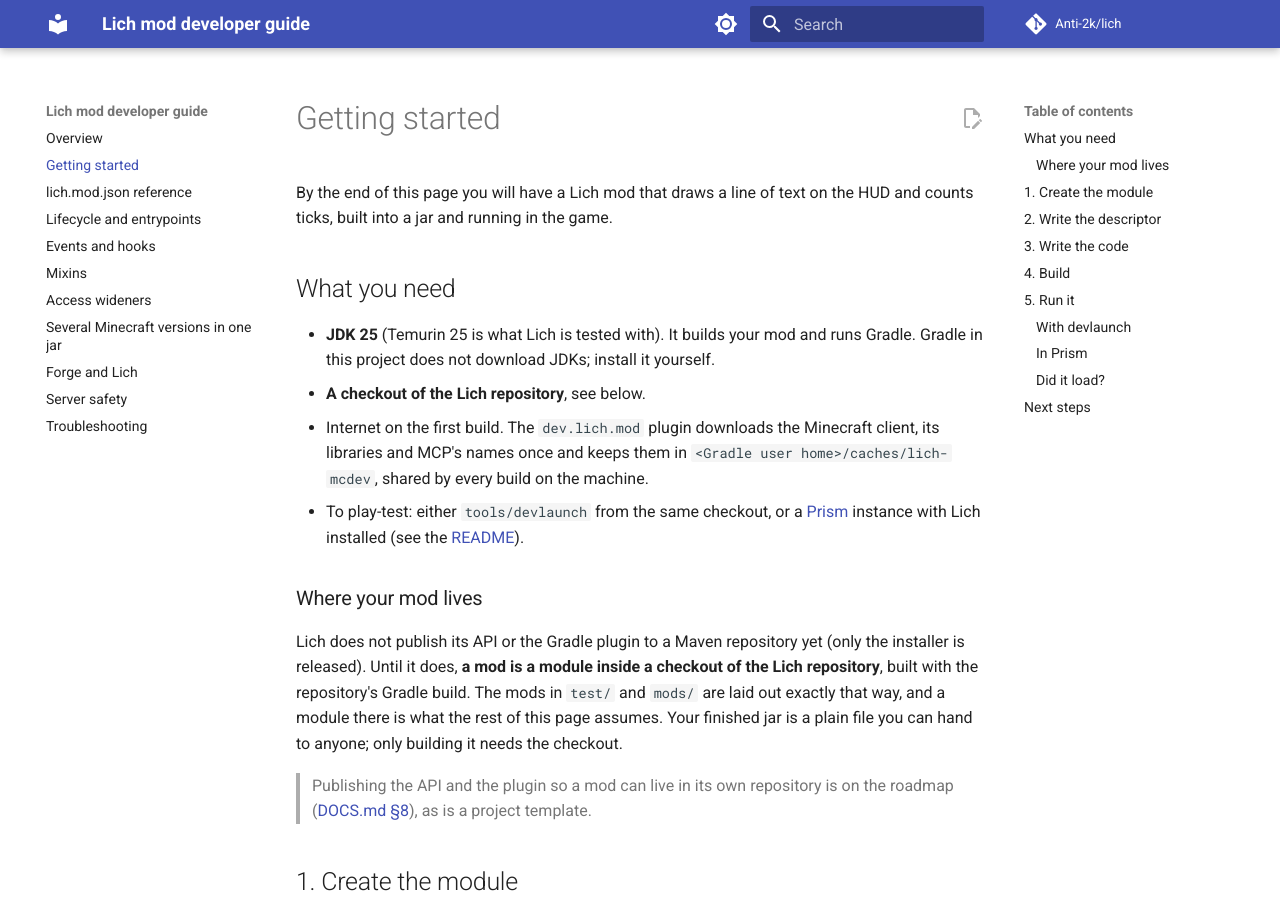
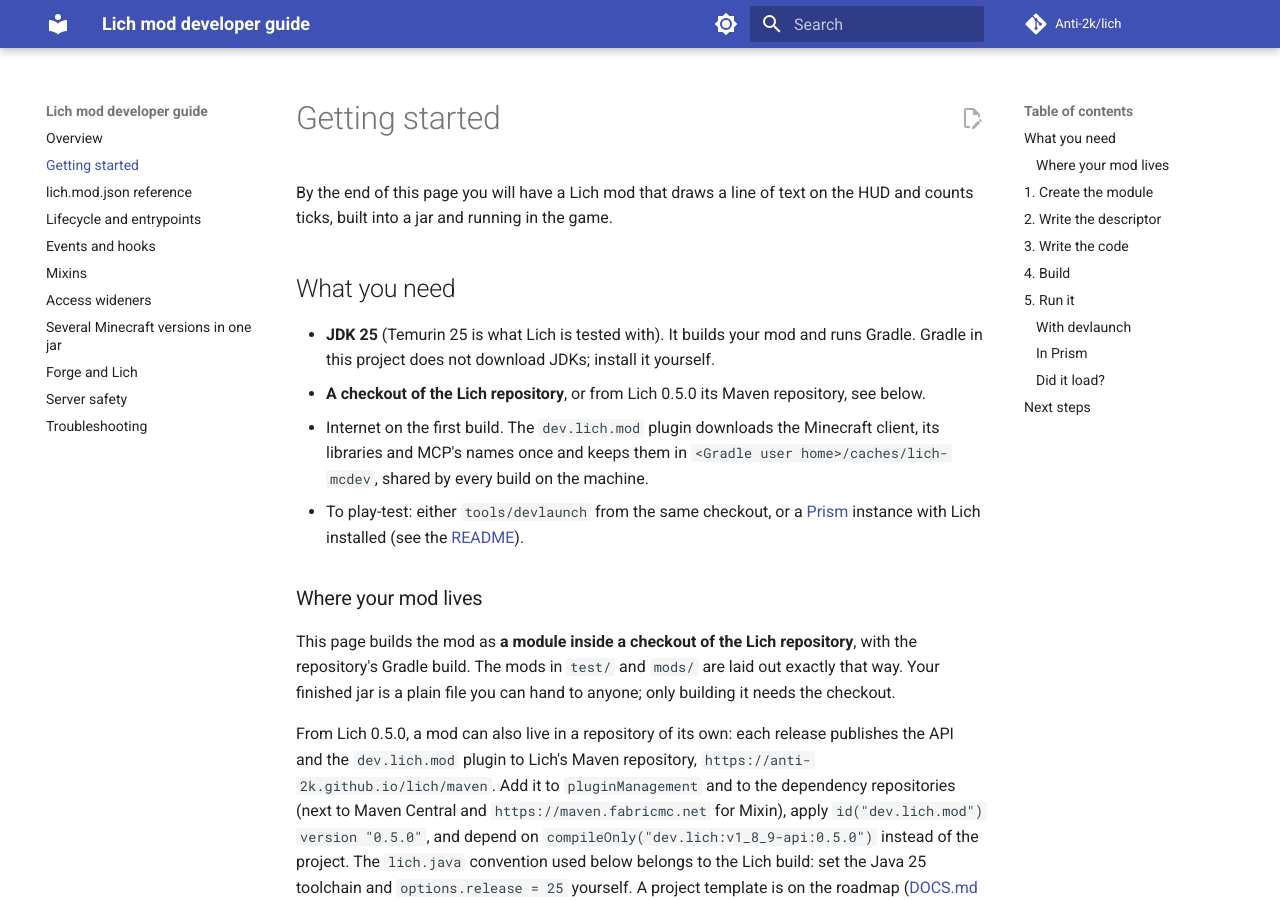
Before and after one commit to Anti-2k/lich, an MkDocs documentation site: the page built from docs/modding/getting-started.md, in a window 1280 px wide and 900 px high. Built offline with MkDocs 1.6.1 and Material for MkDocs 9.7.7, drawn with Linux system fonts in a browser that asks for light colours; comment, search, counter and statistics services are not loaded.

Commit message:
Maven repository on GitHub Pages: the API and the dev.lich.mod plugin with each release
- lich.publish convention on what mods build against (api, the per-version apis, loader, launchwrapper,
  mixin-provider, transform, compat-lwjgl2; mcdev's remap-core and the plugin with its marker), with sources
  and resolved dependency versions. ./gradlew publishMaven publishes them to build/maven, or to
  -Plich.mavenRepo.
- release.yml publishes each release into the maven branch (never over a version already there), then runs
  docs.yml on main, which serves the branch at https://anti-2k.github.io/lich/maven next to the guide.
- AGENTS.md, DOCS.md §8 and the guide's getting-started page: a mod can build against a release from its own
  repository.

```diff
--- a/docs/modding/getting-started.md
+++ b/docs/modding/getting-started.md
@@ -7,7 +7,7 @@ jar and running in the game.
 
 - **JDK 25** (Temurin 25 is what Lich is tested with). It builds your mod and runs Gradle. Gradle in this project
   does not download JDKs; install it yourself.
-- **A checkout of the Lich repository**, see below.
+- **A checkout of the Lich repository**, or from Lich 0.5.0 its Maven repository, see below.
 - Internet on the first build. The `dev.lich.mod` plugin downloads the Minecraft client, its libraries and MCP's
   names once and keeps them in `<Gradle user home>/caches/lich-mcdev`, shared by every build on the machine.
 - To play-test: either `tools/devlaunch` from the same checkout, or a [Prism](https://prismlauncher.org/) instance
@@ -15,13 +15,17 @@ jar and running in the game.
 
 ### Where your mod lives
 
-Lich does not publish its API or the Gradle plugin to a Maven repository yet (only the installer is released). Until
-it does, **a mod is a module inside a checkout of the Lich repository**, built with the repository's Gradle build.
-The mods in `test/` and `mods/` are laid out exactly that way, and a module there is what the rest of this page
-assumes. Your finished jar is a plain file you can hand to anyone; only building it needs the checkout.
+This page builds the mod as **a module inside a checkout of the Lich repository**, with the repository's Gradle
+build. The mods in `test/` and `mods/` are laid out exactly that way. Your finished jar is a plain file you can hand to
+anyone; only building it needs the checkout.
 
-> Publishing the API and the plugin so a mod can live in its own repository is on the roadmap
-> ([DOCS.md §8](https://github.com/Anti-2k/lich/blob/main/DOCS.md#8-roadmap)), as is a project template.
+From Lich 0.5.0, a mod can also live in a repository of its own: each release publishes the API and the `dev.lich.mod`
+plugin to Lich's Maven repository, `https://anti-2k.github.io/lich/maven`. Add it to `pluginManagement` and to the
+dependency repositories (next to Maven Central and `https://maven.fabricmc.net` for Mixin), apply
+`id("dev.lich.mod") version "0.5.0"`, and depend on `compileOnly("dev.lich:v1_8_9-api:0.5.0")` instead of the project.
+The `lich.java` convention used below belongs to the Lich build: set the Java 25 toolchain and `options.release = 25`
+yourself. A project template is on the roadmap
+([DOCS.md §8](https://github.com/Anti-2k/lich/blob/main/DOCS.md#8-roadmap)).
 
 ## 1. Create the module
 
```
Also changed, not shown: AGENTS.md (+8 -1 lines), DOCS.md (+1 -1 lines), 16 other files.
